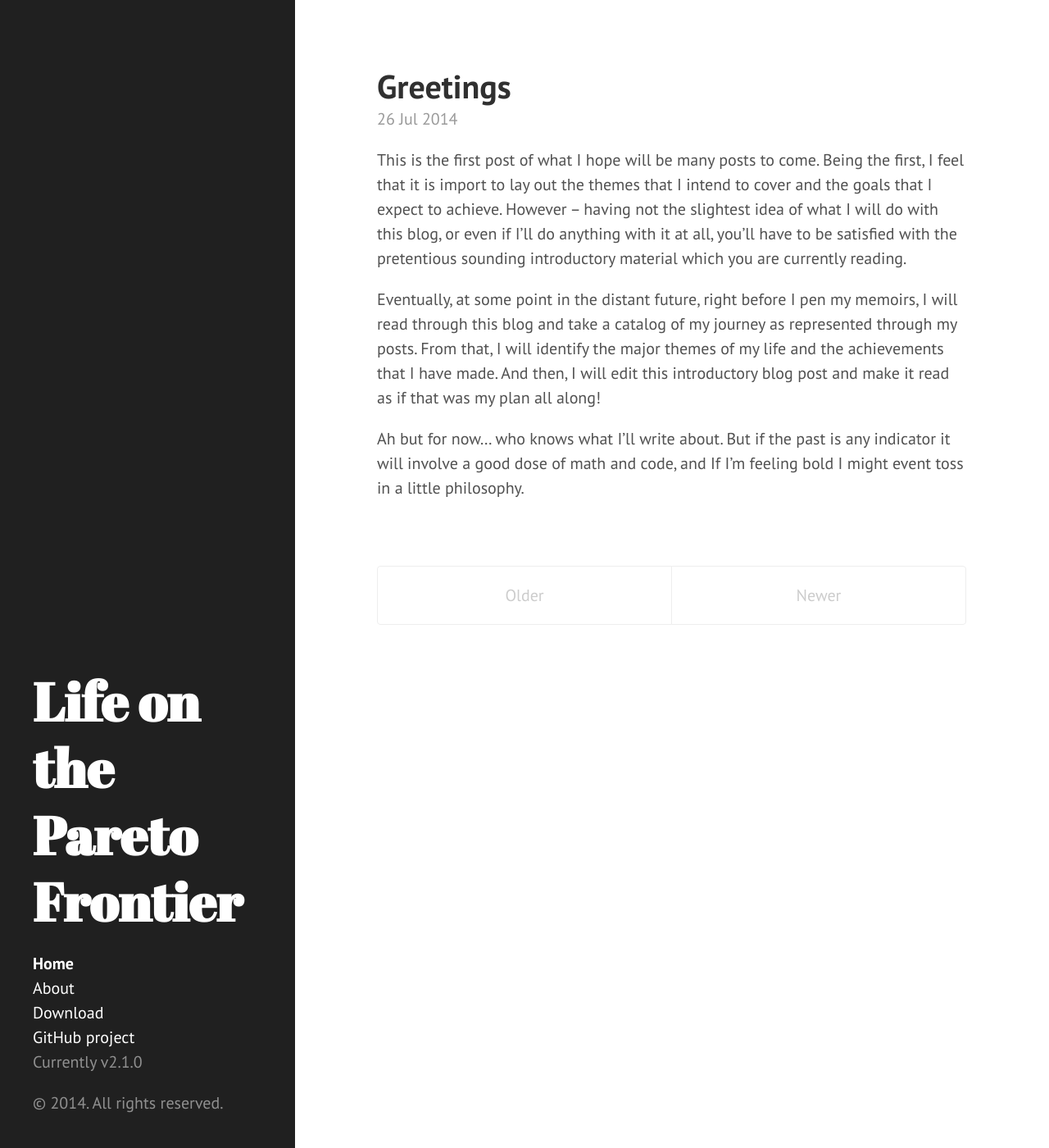
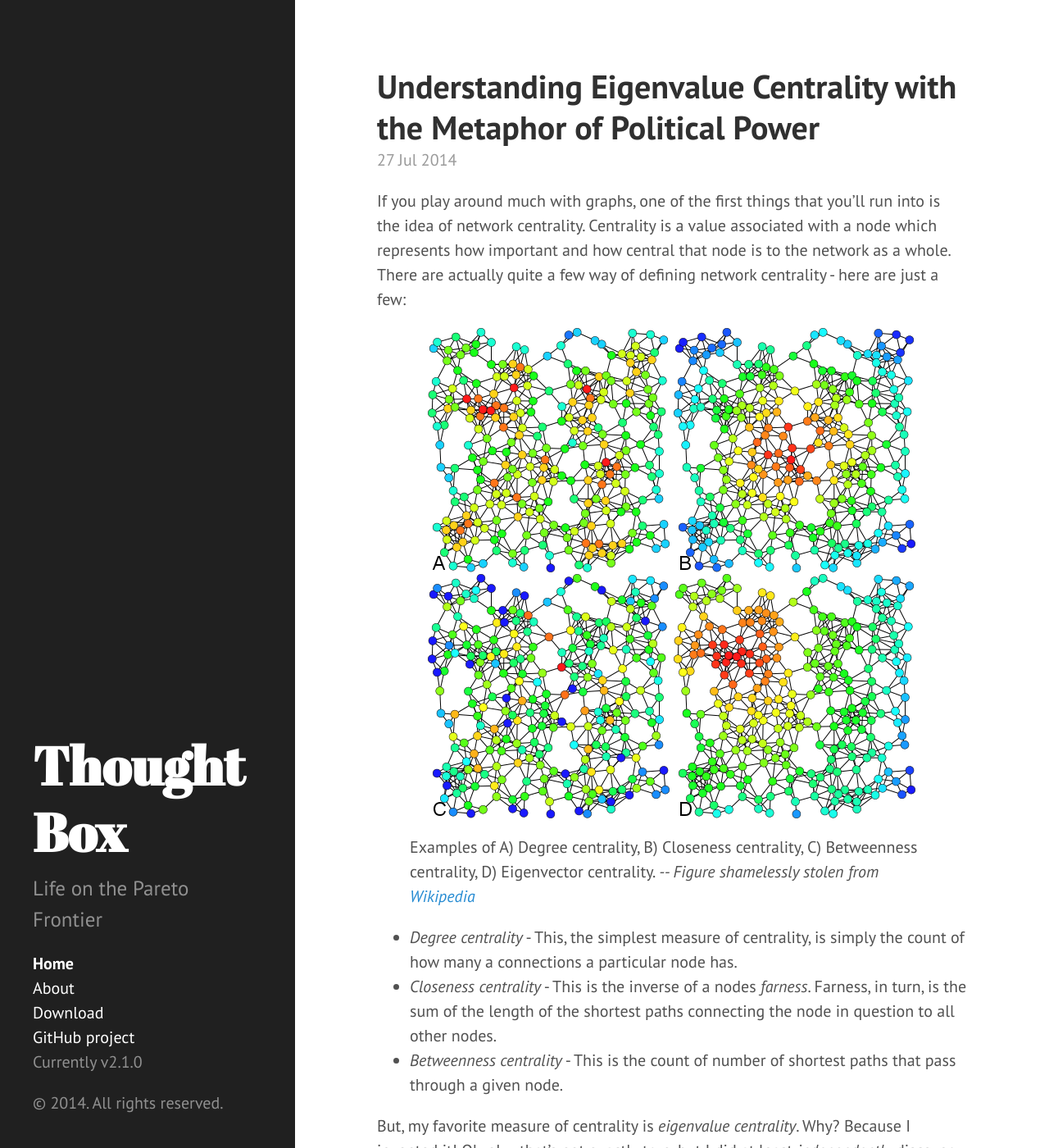
Before and after one commit to JnBrymn/JnBrymn.github.io, a Jekyll site: the page built from index.html, in a window 1280 px wide and 1400 px high. Shown: the whole window at 82% size. Built offline with Jekyll 4.4.1, drawn with Linux system fonts in a browser that asks for light colours; Markdown is read by kramdown in place of the engine named in the settings; formulas are drawn with MathJax 3; the list of posts is cut into pages by our own code; some of the changed text lies outside the part shown.

Commit message:
added eigenvalue centrality post

```diff
--- a/_config.yml
+++ b/_config.yml
@@ -6,9 +6,9 @@ highlighter:         true
 permalink:        pretty
 
 # Setup
-title:            Life on the Pareto Frontier
+title:            Thought Box
 tagline:          'A random walk'
-description:      ''
+description:      'Life on the Pareto Frontier'
 url:              http://blog.jnbrymn.com
 baseurl:          /
 
@@ -23,3 +23,6 @@ version:          2.1.0
 
 github:
   repo:           https://github.com/JnBrymn/
+
+exclude:
+  - _drafts/hidden
--- a/_includes/head.html
+++ b/_includes/head.html
@@ -18,6 +18,7 @@
   <link rel="stylesheet" href="{{ site.baseurl }}public/css/poole.css">
   <link rel="stylesheet" href="{{ site.baseurl }}public/css/syntax.css">
   <link rel="stylesheet" href="{{ site.baseurl }}public/css/hyde.css">
+  <link rel="stylesheet" href="{{ site.baseurl }}public/css/my_own.css">
   <link rel="stylesheet" href="http://fonts.googleapis.com/css?family=PT+Sans:400,400italic,700|Abril+Fatface">
 
   <!-- JS -->
--- /dev/null
+++ b/_posts/2014-07-27-eigenvalue-centrality.md
@@ -0,0 +1,102 @@
+---
+layout: post
+title: Understanding Eigenvalue Centrality with the Metaphor of Political Power
+---
+If you play around much with graphs, one of the first things that you'll run into is the idea of network centrality. Centrality is a value associated with a node which represents how important and how central that node is to the network as a whole. There are actually quite a few way of defining network centrality - here are just a few:
+
+<figure>
+    <img src='/assets/centrality.png' alt='missing' class="centered"/>
+    <figcaption>Examples of A) Degree centrality, B) Closeness centrality, C) Betweenness centrality, D) Eigenvector centrality. <em>-- Figure shamelessly stolen from <a href="http://en.wikipedia.org/wiki/Centrality">Wikipedia</a></em></figcaption>
+</figure>
+
+* *Degree centrality* - This, the simplest measure of centrality, is simply the count of how many a connections a particular node has.
+* *Closeness centrality* - This is the inverse of a nodes *farness*. Farness, in turn, is the sum of the length of the shortest paths connecting the node in question to all other nodes.
+* *Betweenness centrality* - This is the count of number of shortest paths that pass through a given node.
+
+But, my favorite measure of centrality is *eigenvalue centrality*. Why? Because I invented it! Ok, ok... that's not exactly true, but I did at least *independently* discover it. And the way I discovered it helped it stick in my mind ever since.
+
+
+
+## The Power of a Politician
+
+There is a generalization that all politicians are merely empty suits and that they use their cunning social skills to advance their own status. One day I set out to investigate this concept - mathematically. I said to myself
+
+> Let's model the power of a politician. Let's assume that his power is not derived by any virtue or talent of his own. But rather, any power held by a politician is merely a function of those he is connected to. Afterall - it's not what you know... it's who you know.
+
+Perhaps the most simplistic way to put this to math is to assume that *political power* is a numerical measure, and the power of a particular politician is proportional to the power of the politicians that he is connected to. In equation form this relationship can be represented as follows:
+
+<div>$$
+	\begin{array}{l l}
+    \lambda P_i= \sum P_j & \quad \text{for all politicians }j\text{ connected to politician }i
+  	\end{array}
+$$</div>
+
+Here \\(P\_i\\) represents the power of a politician and sum on the right hand side represents the cumulative power of all his buddies. The proportionality itself is represented by the value \\(\lambda\\). What's the value of \\(\lambda\\)? Is it \\(\frac{1}{2}\\)? Is it \\(\pi\\)? We don't know quite yet, but we will soon.
+
+Now, based upon our assumptions, this equation should hold for any politician. So, let's consider an example set of politicians.
+
+<img alt="graph of politicians' connections" src="/assets/politicians.png" class="centered"/>
+
+Here we have 5 politicians, so that the corresponding political power equations should look like this:
+
+<div>$$
+	\begin{matrix}
+	\lambda P_A &=& P_B + P_D  \\
+	\lambda P_B &=& P_A + P_C + P_D + P_E  \\
+	\lambda P_C &=& P_B \\
+	\lambda P_D &=& P_A + P_B + P_E  \\
+	\lambda P_E &=& P_B + P_D
+	\end{matrix}
+$$</div>
+
+(Here the subscripts refer to the individual politicians' names.) If we solve this set of equations then we will know which politicians are stronger or weaker than the others. However this set of equations only applies to this particular group. We would like to generalize these equations to apply to any group of connected individuals. Let's try using matrices and see if that helps:
+
+<div>$$
+	\lambda \begin{bmatrix}
+	P_A \\ P_B \\ P_C \\ P_D \\ P_E
+	\end{bmatrix}
+	=
+	\begin{bmatrix}
+	0 & 1 & 0 & 1 & 0 \\
+	1 & 0 & 1 & 1 & 1 \\
+	0 & 1 & 0 & 0 & 0 \\
+	1 & 1 & 0 & 0 & 1 \\
+	0 & 1 & 0 & 1 & 0 \\
+	\end{bmatrix}
+	\begin{bmatrix}
+	P_A \\ P_B \\ P_C \\ P_D \\ P_E
+	\end{bmatrix}
+$$</div>
+
+Now the cool thing here is that the essence of the politicians' social network is encoded in that matrix. If there is a 1 it indicates that the politicians corresponding to that row and column are connected. In graph theory, this matrix is called the adjacency matrix because it defines which nodes are adjacent to one another. In shorthand the above equation could be written as:
+
+<div>$$
+	\lambda \mathbf{P} = \mathbf{A} \mathbf{P}
+$$</div>
+
+The astute reader will immediately recognize this as the classical [eigenvalue](http://en.wikipedia.org/wiki/Eigenvalues_and_eigenvectors) problem. The catch, though, is that there are actually several solutions to the eigenvalue problem - which one should we choose? Fortunately, we are able to place an extra criteria upon the solution which will identify the unique solution. Political power as defined above only makes sense if it's a positive definite value. And even more fortunately, the [Perron–Frobenius theorem](http://en.wikipedia.org/wiki/Perron%E2%80%93Frobenius_theorem) states that any real square matrix with positive entries will have only a single eigenvector which is composed completely of positive values (all of the others will be a mix of positive and negative values).
+
+So, how do our politician friends fare? Here is the solution to the eigenvalue problem.
+
+<div>$$
+	\begin{bmatrix}
+	P_A \\ P_B \\ P_C \\ P_D \\ P_E
+	\end{bmatrix}
+	=
+	\begin{bmatrix}
+	0.412 \\
+	0.583 \\
+	0.217 \\
+	0.524 \\
+	0.412 \\
+	\end{bmatrix}
+$$</div>
+
+As you can see Bob holds the most power in the group followed soon after by Dave, while Cindy holds the least power in the group. Referring back to the diagram above, this result should agree well with your intuition as Bob seems well connected while Cindy is barely connected at all.
+
+## The Eigenvalue Centrality Metric
+If you haven't figured it out by now, this quantity that I'm call *political power* in the discussion above is none other than the Eigenvalue Centrality of the politicians based upon their connection to one another. But is this notion of centrality actually useful? Yes, quite. Perhaps most obviously, the above analysis can be applied to any social network to help identify who the big players are. Want to know how you rank among your friends? Download everyone on Twitter within two jumps away from you, pull out the adjacency matrix and solve the eigenvalue problem - there's your answer.
+
+Outside of social circles, eigenvalue centrality pops up again with text summarization. In this case, rather than looking at people in a social network, the analysis considers sentences in a document. In this case the values of the adjacency matrix are merely a measure of how similarly each sentences is worded to all of the others.
+
+Any finally, the reason that you read this post at all is likely because you searched for it on Google. In Google search, the importance of a web page is established in part by the Page Rank algorithm which is a variant of eigenvector centrality analysis described above!
--- /dev/null
+++ b/public/css/my_own.css
@@ -0,0 +1,5 @@
+.centered {
+    display: block;
+    margin-left: auto;
+    margin-right: auto;
+}
```
Also changed, not shown: _drafts/hidden/elastic_search_as_a_timeseries_store.md (renamed from _drafts/elastic_search_as_a_timeseries_store.md, +4 -0 lines), _drafts/hidden/markov_model.md (renamed from _drafts/markov_model.md, +4 -0 lines), README.md, _drafts/hidden/Centrality.svg (added), _drafts/hidden/twitter_graph_theory.md (renamed from _drafts/twitter_graph_theory.md), _drafts/hidden/untitled.md (renamed from _drafts/untitled.md), assets/centrality.png (added), assets/politicians.png (added).
